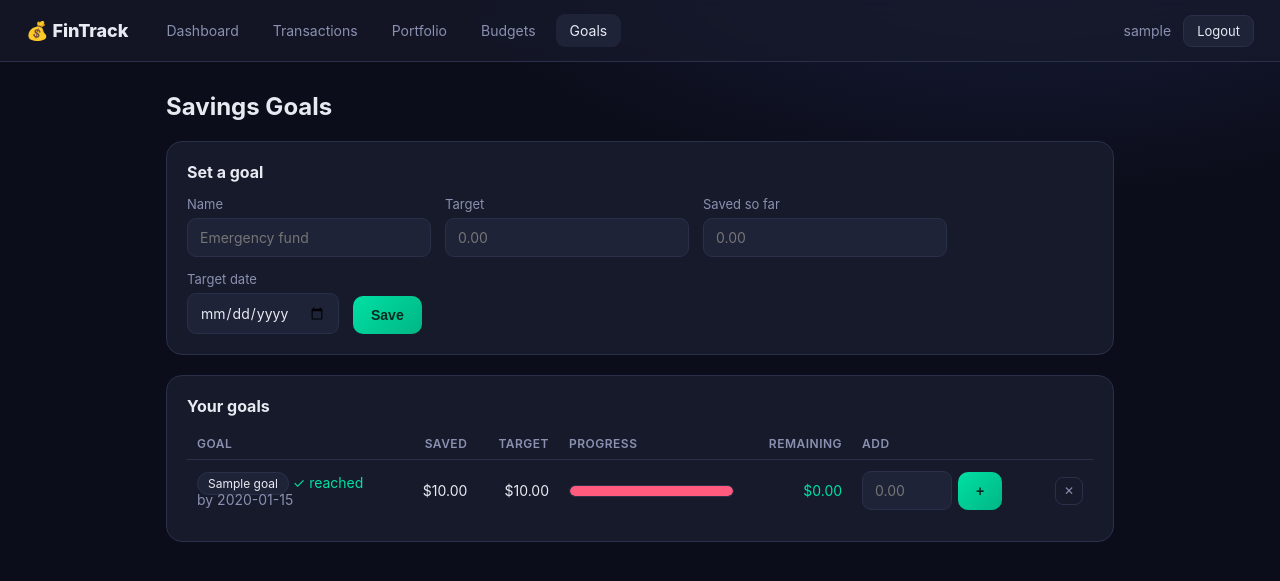
After one commit to amhanesipeace/fintrak, a Flask app: page /goals in a window 1280 px wide. The commit adds this page. Shown: the top 581 px of the page. Run offline with Flask 3, Linux system fonts and the light colour scheme; a user stored in the database is signed in; tables that the repository leaves empty hold one stand-in row (values such as "Sample post").

Commit message:
Add savings goals web page (/goals)
Completes the savings-goals feature with a server-rendered UI, matching
the budgets page: set/update a goal, view progress bars toward each target,
contribute to a goal inline, and delete. Adds a Goals nav link.

Routes: GET /goals, POST /goals/add, POST /goals/<id>/contribute,
POST /goals/<id>/delete. 5 web tests (render, add/contribute/delete,
invalid input, re-save updates target, invalid contribution) -> 157 pass,
94% coverage.

Co-Authored-By: Claude Opus 4.8 <noreply@anthropic.com>

```diff
--- a/static/style.css
+++ b/static/style.css
@@ -103,6 +103,8 @@ a:hover { text-decoration: underline; }
 .row-form label, .auth-card label { display: flex; flex-direction: column; gap: 6px;
   font-size: 13px; color: var(--muted); }
 .row-form .grow { flex: 1; min-width: 160px; }
+.inline-form { display: flex; gap: 6px; align-items: center; }
+.inline-form input { width: 90px; }
 input, select {
   background: var(--panel2); color: var(--text); border: 1px solid var(--line);
   border-radius: 9px; padding: 10px 12px; font: inherit; font-size: 14px; outline: none;
--- a/templates/base.html
+++ b/templates/base.html
@@ -15,6 +15,7 @@
       <a href="{{ url_for('main.transactions') }}" class="{{ 'active' if request.endpoint=='main.transactions' }}">Transactions</a>
       <a href="{{ url_for('main.portfolio') }}" class="{{ 'active' if request.endpoint=='main.portfolio' }}">Portfolio</a>
       <a href="{{ url_for('main.budgets') }}" class="{{ 'active' if request.endpoint=='main.budgets' }}">Budgets</a>
+      <a href="{{ url_for('main.goals') }}" class="{{ 'active' if request.endpoint=='main.goals' }}">Goals</a>
     </div>
     <div class="user">
       <span>{{ current_user.username }}</span>
--- /dev/null
+++ b/templates/goals.html
@@ -0,0 +1,69 @@
+{% extends "base.html" %}
+{% block title %}Goals · FinTrack{% endblock %}
+{% block content %}
+<h1 class="page-title">Savings Goals</h1>
+
+<div class="card">
+  <h2>Set a goal</h2>
+  <form class="row-form" method="post" action="{{ url_for('main.add_goal') }}">
+    <label>Name
+      <input name="name" type="text" maxlength="100" placeholder="Emergency fund" required>
+    </label>
+    <label>Target
+      <input name="target_amount" type="number" step="0.01" min="0.01" placeholder="0.00" required>
+    </label>
+    <label>Saved so far
+      <input name="current_amount" type="number" step="0.01" min="0" placeholder="0.00">
+    </label>
+    <label>Target date
+      <input name="target_date" type="date">
+    </label>
+    <button class="btn" type="submit">Save</button>
+  </form>
+</div>
+
+<div class="card">
+  <div class="card-head"><h2>Your goals</h2></div>
+  {% if rows %}
+  <table class="table">
+    <thead><tr><th>Goal</th><th class="r">Saved</th><th class="r">Target</th>
+      <th>Progress</th><th class="r">Remaining</th><th>Add</th><th></th></tr></thead>
+    <tbody>
+      {% for r in rows %}
+      <tr>
+        <td>
+          <span class="tag">{{ r.name }}</span>
+          {% if r.reached %}<span class="pos"> ✓ reached</span>{% endif %}
+          {% if r.target_date %}<div class="muted">by {{ r.target_date }}</div>{% endif %}
+        </td>
+        <td class="r">{{ r.current_amount|money }}</td>
+        <td class="r">{{ r.target_amount|money }}</td>
+        <td>
+          <div class="progress {{ 'over' if r.reached }}">
+            <span style="width: {{ r.progress_percent }}%"></span>
+          </div>
+        </td>
+        <td class="r {{ 'pos' if r.reached else '' }}">{{ r.remaining|money }}</td>
+        <td>
+          <form class="inline-form" method="post"
+                action="{{ url_for('main.contribute_goal', gid=r.id) }}">
+            <input name="amount" type="number" step="0.01" placeholder="0.00"
+                   required aria-label="Contribution amount">
+            <button class="btn" type="submit">+</button>
+          </form>
+        </td>
+        <td class="r">
+          <form method="post" action="{{ url_for('main.delete_goal', gid=r.id) }}"
+                onsubmit="return confirm('Remove this goal?');">
+            <button class="btn-del" title="Remove">✕</button>
+          </form>
+        </td>
+      </tr>
+      {% endfor %}
+    </tbody>
+  </table>
+  {% else %}
+  <p class="empty">No goals yet. Set one above to start saving toward a target.</p>
+  {% endif %}
+</div>
+{% endblock %}
--- a/views.py
+++ b/views.py
@@ -9,7 +9,7 @@ from sqlalchemy import func
 import charts
 import market
 from extensions import db
-from models import Transaction, Holding, Budget
+from models import Transaction, Holding, Budget, SavingsGoal
 from queries import current_month_spending
 
 main = Blueprint("main", __name__)
@@ -208,6 +208,77 @@ def delete_budget(bid):
     return redirect(url_for("main.budgets"))
 
 
+@main.route("/goals")
+@login_required
+def goals():
+    rows = [g.to_dict() for g in (SavingsGoal.query
+            .filter_by(user_id=current_user.id)
+            .order_by(SavingsGoal.name).all())]
+    return render_template("goals.html", rows=rows)
+
+
+@main.route("/goals/add", methods=["POST"])
+@login_required
+def add_goal():
+    name = (request.form.get("name") or "").strip()
+    try:
+        if not name:
+            raise ValueError("name required")
+        target = float(request.form.get("target_amount", ""))
+        if target <= 0:
+            raise ValueError("bad target")
+        current = float(request.form.get("current_amount") or 0)
+        if current < 0:
+            raise ValueError("bad current")
+        target_date = None
+        raw_date = (request.form.get("target_date") or "").strip()
+        if raw_date:
+            target_date = datetime.strptime(raw_date, "%Y-%m-%d").date()
+        # Web convenience: re-saving an existing goal name updates its target.
+        existing = SavingsGoal.query.filter_by(user_id=current_user.id,
+                                               name=name).first()
+        if existing:
+            existing.target_amount = round(target, 2)
+            existing.target_date = target_date
+        else:
+            db.session.add(SavingsGoal(
+                user_id=current_user.id, name=name,
+                target_amount=round(target, 2),
+                current_amount=round(current, 2), target_date=target_date))
+        db.session.commit()
+        flash("Goal saved.", "success")
+    except Exception:
+        flash("Please enter a name and a valid target amount.", "error")
+    return redirect(url_for("main.goals"))
+
+
+@main.route("/goals/<int:gid>/contribute", methods=["POST"])
+@login_required
+def contribute_goal(gid):
+    g = SavingsGoal.query.filter_by(id=gid, user_id=current_user.id).first_or_404()
+    try:
+        amount = float(request.form.get("amount", ""))
+        if amount == 0:
+            raise ValueError("no amount")
+        g.current_amount = round(max(g.current_amount + amount, 0.0), 2)
+        db.session.commit()
+        flash("Contribution recorded." if amount > 0 else "Goal adjusted.",
+              "success")
+    except Exception:
+        flash("Please enter a valid amount.", "error")
+    return redirect(url_for("main.goals"))
+
+
+@main.route("/goals/<int:gid>/delete", methods=["POST"])
+@login_required
+def delete_goal(gid):
+    g = SavingsGoal.query.filter_by(id=gid, user_id=current_user.id).first_or_404()
+    db.session.delete(g)
+    db.session.commit()
+    flash("Goal removed.", "success")
+    return redirect(url_for("main.goals"))
+
+
 @main.route("/charts/spending.png")
 @login_required
 def chart_spending():
```
Also changed, not shown: tests/test_web_views.py (+56 -0 lines).
